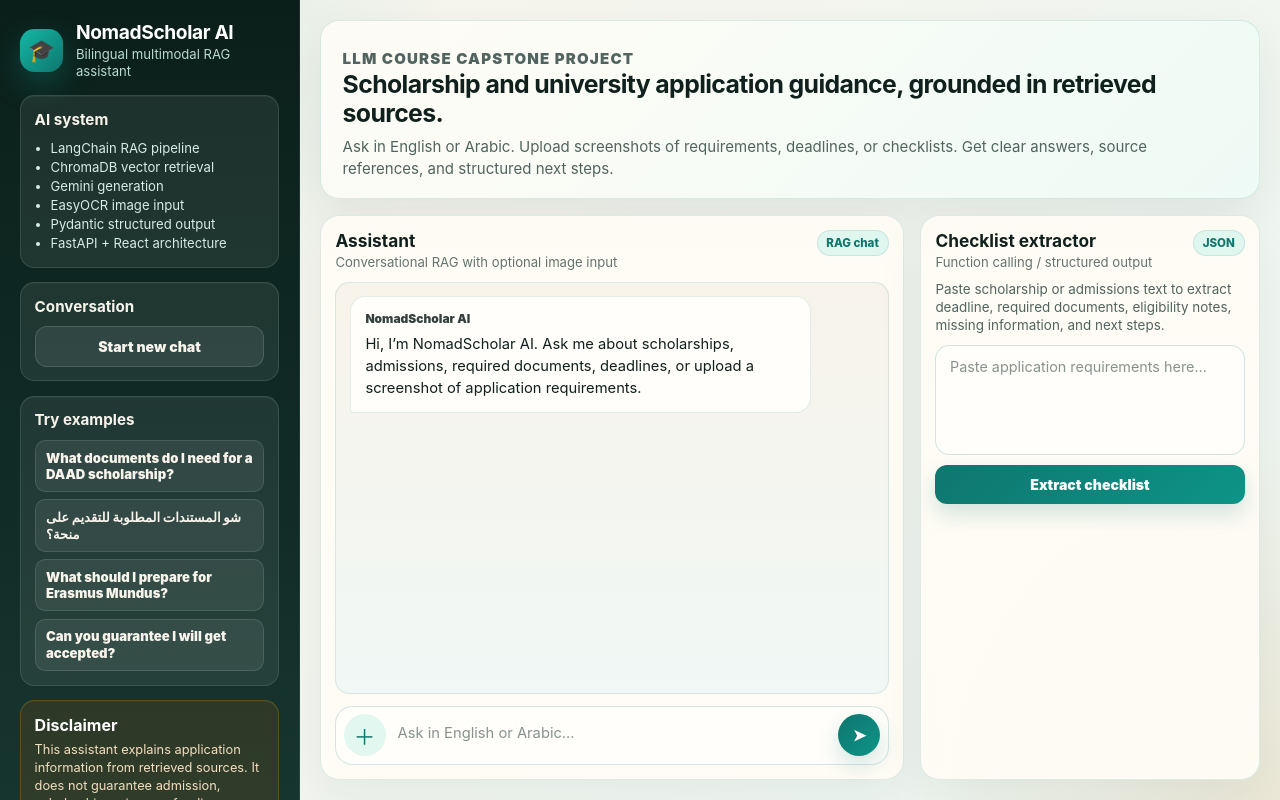
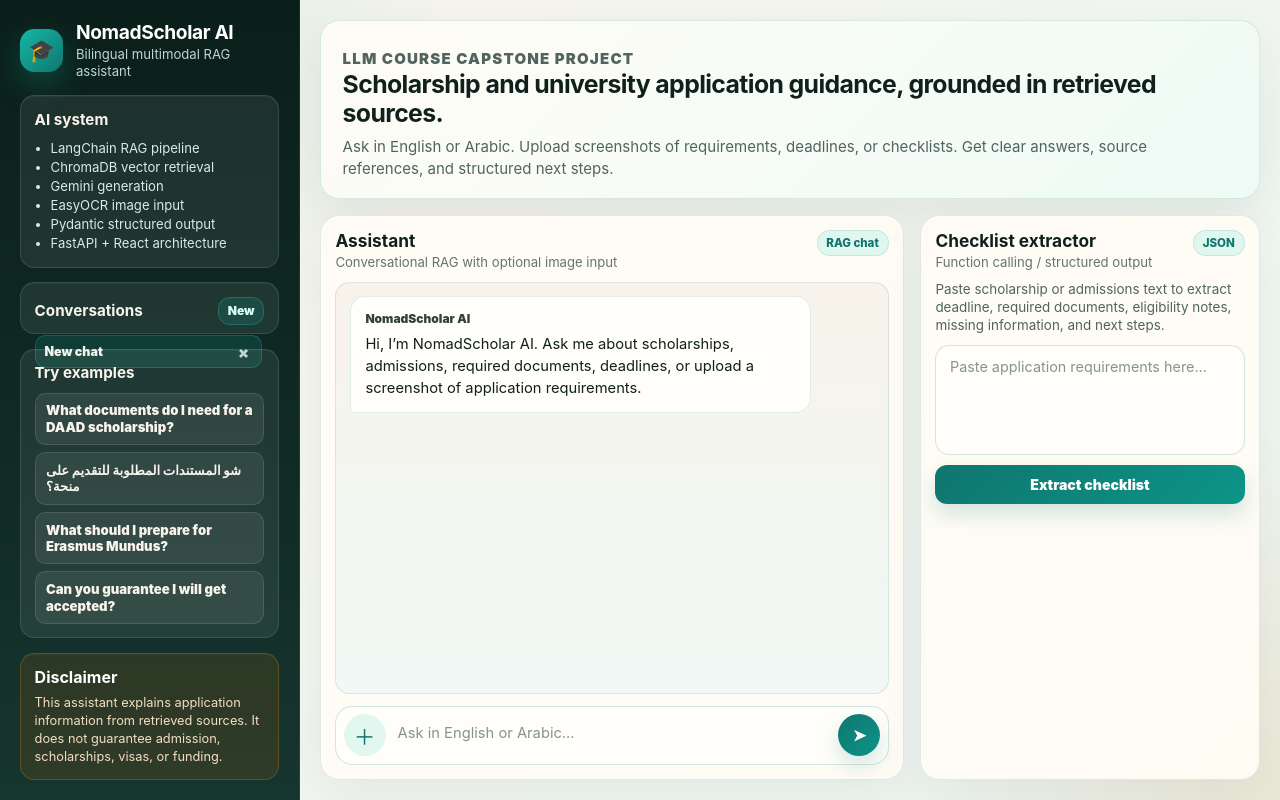
Before and after one commit to joeElieSarkis/nomadscholar-rag-assistant, a React app in the folder frontend/: page / in a window 1280 px wide. Built offline with nearby package versions, Linux system fonts and the light colour scheme; the HTML template or start-up script is replaced by a standard one.

Commit message:
Add saved chat sessions

```diff
--- a/frontend/src/App.css
+++ b/frontend/src/App.css
@@ -98,6 +98,97 @@ input {
   color: #d8ebe6;
   line-height: 1.45;
   font-size: 0.82rem;
+}
+
+.conversation-panel {
+  min-height: 0;
+}
+
+.conversation-header {
+  display: flex;
+  align-items: center;
+  justify-content: space-between;
+  gap: 0.75rem;
+  margin-bottom: 0.65rem;
+}
+
+.conversation-header h2 {
+  margin: 0;
+}
+
+.new-chat-button {
+  background: rgba(20, 184, 166, 0.16);
+  color: #d8fffa;
+  border: 1px solid rgba(45, 212, 191, 0.25);
+  box-shadow: none;
+  padding: 0.35rem 0.55rem;
+  font-size: 0.75rem;
+}
+
+.new-chat-button:hover {
+  box-shadow: none;
+}
+
+.chat-list {
+  max-height: 150px;
+  overflow-y: auto;
+  display: grid;
+  gap: 0.4rem;
+  padding-right: 0.15rem;
+}
+
+.chat-list-item {
+  display: grid;
+  grid-template-columns: 1fr auto;
+  align-items: center;
+  gap: 0.35rem;
+  border-radius: 0.65rem;
+  border: 1px solid transparent;
+  background: rgba(255, 255, 255, 0.055);
+}
+
+.chat-list-item.active {
+  background: rgba(20, 184, 166, 0.15);
+  border-color: rgba(45, 212, 191, 0.24);
+}
+
+.chat-title-button {
+  min-width: 0;
+  background: transparent;
+  color: #f8f4ec;
+  box-shadow: none;
+  padding: 0.5rem 0.55rem;
+  text-align: left;
+  font-size: 0.78rem;
+  overflow: hidden;
+  white-space: nowrap;
+  text-overflow: ellipsis;
+}
+
+.chat-title-button:hover {
+  background: transparent;
+  box-shadow: none;
+  transform: none;
+}
+
+.delete-chat-button {
+  height: 1.7rem;
+  width: 1.7rem;
+  display: grid;
+  place-items: center;
+  background: transparent;
+  color: #b9d8d0;
+  box-shadow: none;
+  padding: 0;
+  margin-right: 0.25rem;
+  font-size: 1rem;
+}
+
+.delete-chat-button:hover {
+  background: rgba(245, 158, 11, 0.16);
+  color: #fde68a;
+  box-shadow: none;
+  transform: none;
 }
 
 .examples {
--- a/frontend/src/App.jsx
+++ b/frontend/src/App.jsx
@@ -4,8 +4,7 @@ import "./App.css";
 
 const API_BASE_URL = "http://127.0.0.1:8000";
 
-function App() {
-  const defaultMessages = [
+const DEFAULT_MESSAGES = [
   {
     role: "assistant",
     content:
@@ -14,20 +13,78 @@ function App() {
   },
 ];
 
-  const [messages, setMessages] = useState(() => {
-    const savedMessages = localStorage.getItem("nomadscholar_messages");
+function createChatTitle(messages) {
+  const firstUserMessage = messages.find((message) => message.role === "user");
 
-    if (savedMessages) {
+  if (!firstUserMessage) {
+    return "New chat";
+  }
+
+  const title = firstUserMessage.content.trim();
+
+  if (title.length <= 34) {
+    return title;
+  }
+
+  return `${title.slice(0, 34)}...`;
+}
+
+function createNewChat() {
+  return {
+    id: crypto.randomUUID(),
+    title: "New chat",
+    createdAt: new Date().toISOString(),
+    updatedAt: new Date().toISOString(),
+    messages: DEFAULT_MESSAGES,
+  };
+}
+
+function loadSavedChats() {
+  const savedChats = localStorage.getItem("nomadscholar_chats");
+  const activeChatId = localStorage.getItem("nomadscholar_active_chat_id");
+
+  if (!savedChats) {
+    const initialChat = createNewChat();
+
+    return {
+      chats: [initialChat],
+      activeChatId: initialChat.id,
+    };
+  }
+
   try {
-        return JSON.parse(savedMessages);
+    const parsedChats = JSON.parse(savedChats);
+
+    if (!Array.isArray(parsedChats) || parsedChats.length === 0) {
+      const initialChat = createNewChat();
+
+      return {
+        chats: [initialChat],
+        activeChatId: initialChat.id,
+      };
+    }
+
+    const validActiveChat = parsedChats.some((chat) => chat.id === activeChatId);
+
+    return {
+      chats: parsedChats,
+      activeChatId: validActiveChat ? activeChatId : parsedChats[0].id,
+    };
   } catch {
-        return defaultMessages;
+    const initialChat = createNewChat();
+
+    return {
+      chats: [initialChat],
+      activeChatId: initialChat.id,
+    };
   }
 }
 
-    return defaultMessages;
-  });
+function App() {
+  const savedState = loadSavedChats();
 
+  const [chats, setChats] = useState(savedState.chats);
+  const [activeChatId, setActiveChatId] = useState(savedState.activeChatId);
   const [question, setQuestion] = useState("");
   const [image, setImage] = useState(null);
   const [checklistText, setChecklistText] = useState("");
@@ -35,6 +92,11 @@ function App() {
   const [loading, setLoading] = useState(false);
   const [checklistLoading, setChecklistLoading] = useState(false);
   const [previewImage, setPreviewImage] = useState(null);
+
+  const activeChat =
+    chats.find((chat) => chat.id === activeChatId) || chats[0];
+
+  const messages = activeChat?.messages || DEFAULT_MESSAGES;
 
   const exampleQuestions = [
     "What documents do I need for a DAAD scholarship?",
@@ -44,11 +106,59 @@ function App() {
   ];
 
   useEffect(() => {
-    localStorage.setItem("nomadscholar_messages", JSON.stringify(messages));
-  }, [messages]);
+    localStorage.setItem("nomadscholar_chats", JSON.stringify(chats));
+    localStorage.setItem("nomadscholar_active_chat_id", activeChatId);
+  }, [chats, activeChatId]);
 
-  function buildHistory() {
-    const conversation = messages.filter(
+  function updateActiveChatMessages(nextMessages) {
+    setChats((currentChats) =>
+      currentChats.map((chat) => {
+        if (chat.id !== activeChatId) {
+          return chat;
+        }
+
+        return {
+          ...chat,
+          title: createChatTitle(nextMessages),
+          updatedAt: new Date().toISOString(),
+          messages: nextMessages,
+        };
+      })
+    );
+  }
+
+  function startNewChat() {
+    const newChat = createNewChat();
+
+    setChats((currentChats) => [newChat, ...currentChats]);
+    setActiveChatId(newChat.id);
+    setQuestion("");
+    setImage(null);
+    setChecklistResult(null);
+  }
+
+  function deleteChat(chatIdToDelete) {
+    setChats((currentChats) => {
+      const remainingChats = currentChats.filter(
+        (chat) => chat.id !== chatIdToDelete
+      );
+
+      if (remainingChats.length === 0) {
+        const newChat = createNewChat();
+        setActiveChatId(newChat.id);
+        return [newChat];
+      }
+
+      if (chatIdToDelete === activeChatId) {
+        setActiveChatId(remainingChats[0].id);
+      }
+
+      return remainingChats;
+    });
+  }
+
+  function buildHistory(currentMessages) {
+    const conversation = currentMessages.filter(
       (message) => message.role === "user" || message.role === "assistant"
     );
 
@@ -72,7 +182,7 @@ function App() {
     return history;
   }
 
-  async function sendTextQuestion(finalQuestion) {
+  async function sendTextQuestion(finalQuestion, currentMessages) {
     const response = await fetch(`${API_BASE_URL}/api/chat`, {
       method: "POST",
       headers: {
@@ -80,7 +190,7 @@ function App() {
       },
       body: JSON.stringify({
         question: finalQuestion,
-        history: buildHistory(),
+        history: buildHistory(currentMessages),
       }),
     });
 
@@ -126,14 +236,16 @@ function App() {
       imagePreview: image ? URL.createObjectURL(image) : null,
     };
 
-    setMessages((currentMessages) => [...currentMessages, userMessage]);
+    const messagesWithUserQuestion = [...messages, userMessage];
+
+    updateActiveChatMessages(messagesWithUserQuestion);
     setQuestion("");
     setLoading(true);
 
     try {
       const data = image
         ? await sendImageQuestion(finalQuestion)
-        : await sendTextQuestion(finalQuestion);
+        : await sendTextQuestion(finalQuestion, messagesWithUserQuestion);
 
       const assistantMessage = {
         role: "assistant",
@@ -141,11 +253,11 @@ function App() {
         sources: data.sources || [],
       };
 
-      setMessages((currentMessages) => [...currentMessages, assistantMessage]);
+      updateActiveChatMessages([...messagesWithUserQuestion, assistantMessage]);
       setImage(null);
     } catch (error) {
-      setMessages((currentMessages) => [
-        ...currentMessages,
+      updateActiveChatMessages([
+        ...messagesWithUserQuestion,
         {
           role: "assistant",
           content: `Something went wrong: ${error.message}`,
@@ -196,14 +308,6 @@ function App() {
     setQuestion(exampleQuestion);
   }
 
-  function clearChat() {
-    setMessages(defaultMessages);
-    setQuestion("");
-    setImage(null);
-    setChecklistResult(null);
-    localStorage.removeItem("nomadscholar_messages");
-  }
-
   return (
     <div className="app">
       <aside className="sidebar">
@@ -227,11 +331,41 @@ function App() {
           </ul>
         </div>
 
-        <div className="panel">
-          <h2>Conversation</h2>
-          <button type="button" className="clear-chat-button" onClick={clearChat}>
-            Start new chat
+        <div className="panel conversation-panel">
+          <div className="conversation-header">
+            <h2>Conversations</h2>
+            <button type="button" className="new-chat-button" onClick={startNewChat}>
+              New
             </button>
+          </div>
+
+          <div className="chat-list">
+            {chats.map((chat) => (
+              <div
+                key={chat.id}
+                className={`chat-list-item ${
+                  chat.id === activeChatId ? "active" : ""
+                }`}
+              >
+                <button
+                  type="button"
+                  className="chat-title-button"
+                  onClick={() => setActiveChatId(chat.id)}
+                >
+                  {chat.title}
+                </button>
+
+                <button
+                  type="button"
+                  className="delete-chat-button"
+                  onClick={() => deleteChat(chat.id)}
+                  title="Delete chat"
+                >
+                  ×
+                </button>
+              </div>
+            ))}
+          </div>
         </div>
 
         <div className="panel">
@@ -355,9 +489,7 @@ function App() {
                   <input
                     type="file"
                     accept="image/png,image/jpeg,image/jpg"
-                    onChange={(event) =>
-                      setImage(event.target.files[0] || null)
-                    }
+                    onChange={(event) => setImage(event.target.files[0] || null)}
                   />
                   ＋
                 </label>
@@ -425,9 +557,7 @@ function App() {
                   <>
                     <div className="result-card deadline-card">
                       <span className="result-label">Deadline</span>
-                      <strong>
-                        {checklistResult.deadline || "Not mentioned"}
-                      </strong>
+                      <strong>{checklistResult.deadline || "Not mentioned"}</strong>
                     </div>
 
                     <div className="result-card">
@@ -484,9 +614,7 @@ function App() {
                           ))}
                         </ol>
                       ) : (
-                        <p className="empty-result">
-                          No next steps generated.
-                        </p>
+                        <p className="empty-result">No next steps generated.</p>
                       )}
                     </div>
 
@@ -506,10 +634,7 @@ function App() {
 
       {previewImage && (
         <div className="image-modal" onClick={() => setPreviewImage(null)}>
-          <div
-            className="image-modal-content"
-            onClick={(event) => event.stopPropagation()}
-          >
+          <div className="image-modal-content">
             <button
               type="button"
               className="image-modal-close"
```
Lines whose indentation alone changed are shown as unchanged.
